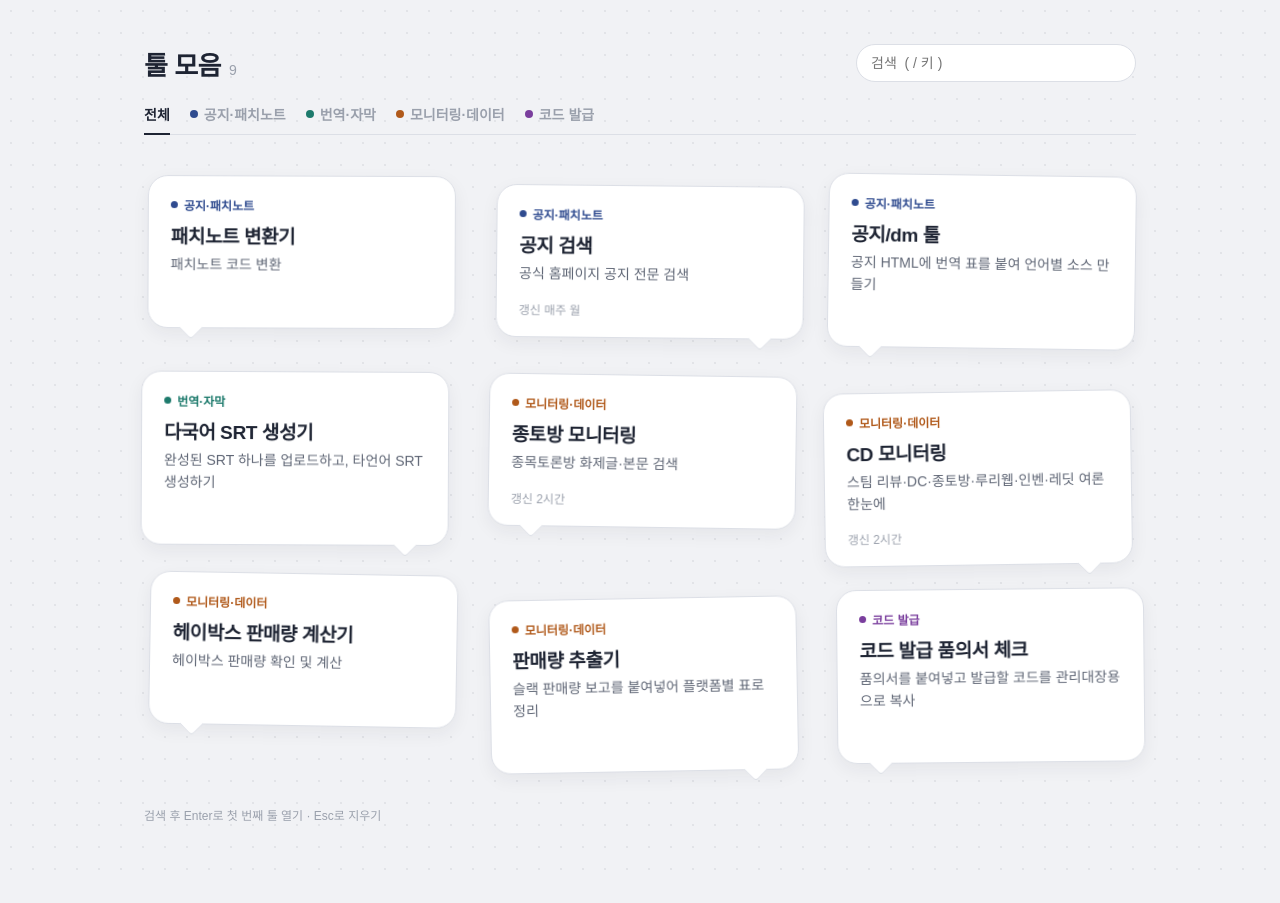
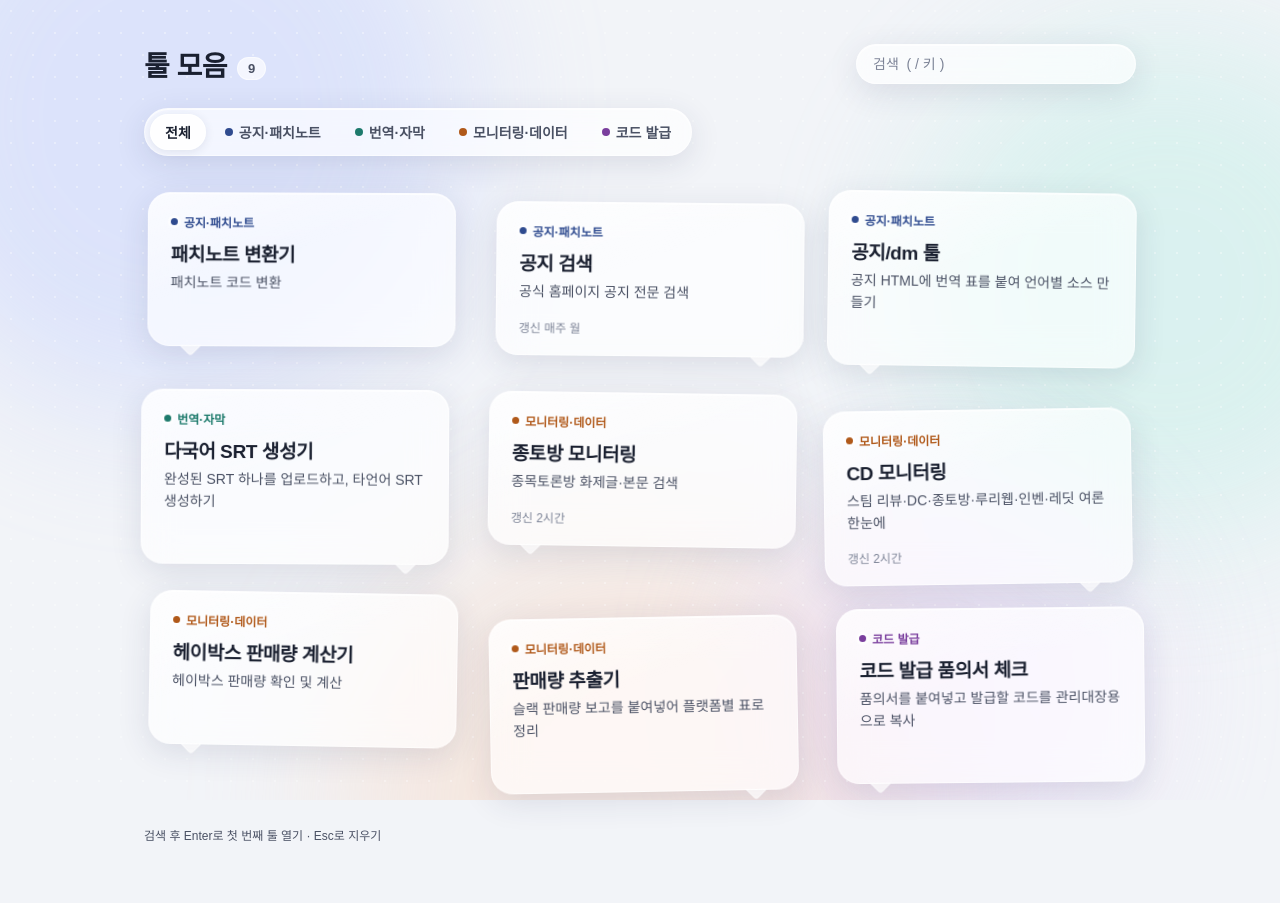
Before and after one commit to dltmddn09/launcher, a plain HTML site: page index.html in a window 1280 px wide. Drawn offline with Linux system fonts and the light colour scheme; a web font is replaced by a local one.

Commit message:
style: 런처를 글래스 디자인으로 변경
배경에 연한 파스텔 색 번짐을 깔고 카드·탭·검색창을 반투명 유리로 바꿈.
가독성을 위해 유리 불투명도는 높게(0.68) 유지.

Co-Authored-By: Claude Opus 5.5 <noreply@anthropic.com>

```diff
--- a/index.html
+++ b/index.html
@@ -9,12 +9,17 @@
   * { box-sizing: border-box; margin: 0; padding: 0; }
 
   :root {
-    --bg: #F1F2F5;
-    --ink: #1E2433;
-    --sub: #5F6675;
-    --muted: #9AA0AC;
-    --line: #DCDFE6;
-    --bubble: #FFFFFF;
+    --bg: #F2F4F8;
+    --ink: #1A2030;
+    --sub: #4A5164;
+    --muted: #7C8396;
+    /* 유리 */
+    --glass: rgba(255,255,255,0.68);
+    --glass-hi: rgba(255,255,255,0.82);
+    --glass-edge: rgba(255,255,255,0.75);
+    --glass-line: rgba(255,255,255,0.55);
+    --blur: 18px;
+    --shadow: 0 8px 32px rgba(40,50,90,0.12);
     /* 구분별 색: 순서대로 배정된다 */
     --c0: #2F4B8F;
     --c1: #1D7A6C;
@@ -28,49 +33,112 @@
     font-family: 'Pretendard', 'Malgun Gothic', sans-serif;
     color: var(--ink);
     background: var(--bg);
-    background-image: radial-gradient(rgba(30,36,51,0.07) 1px, transparent 1px);
+    overflow-x: hidden;
+    min-height: 100%;
+  }
+
+  /* 유리 뒤에 비치는 색 덩어리 */
+  .aurora { position: fixed; inset: 0; z-index: -1; overflow: hidden; pointer-events: none; }
+  .aurora span {
+    position: absolute;
+    border-radius: 50%;
+    filter: blur(70px);
+    opacity: 0.38;
+    animation: drift 26s ease-in-out infinite alternate;
+  }
+  .aurora span:nth-child(1) { width: 46vw; height: 46vw; left: -10vw; top: -14vw; background: #B9C8FF; }
+  .aurora span:nth-child(2) { width: 38vw; height: 38vw; right: -8vw; top: 4vh; background: #B4EDE1; animation-duration: 32s; animation-delay: -8s; }
+  .aurora span:nth-child(3) { width: 42vw; height: 42vw; left: 24vw; bottom: -20vw; background: #FAD3BA; animation-duration: 30s; animation-delay: -14s; }
+  .aurora span:nth-child(4) { width: 30vw; height: 30vw; right: 12vw; bottom: -6vw; background: #E4CDF6; animation-duration: 36s; animation-delay: -4s; }
+  @keyframes drift {
+    from { transform: translate(0, 0) scale(1); }
+    to   { transform: translate(6vw, 4vh) scale(1.12); }
+  }
+  /* 미세한 노이즈 대신 점 격자로 질감 */
+  .aurora::after {
+    content: '';
+    position: absolute;
+    inset: 0;
+    background-image: radial-gradient(rgba(255,255,255,0.35) 1px, transparent 1px);
     background-size: 22px 22px;
-    overflow-x: hidden;
+  }
+
+  .glass {
+    background: var(--glass);
+    -webkit-backdrop-filter: blur(var(--blur)) saturate(140%);
+    backdrop-filter: blur(var(--blur)) saturate(140%);
+    border: 1px solid var(--glass-line);
+    box-shadow: var(--shadow), inset 0 1px 0 var(--glass-edge);
   }
 
   .wrap { max-width: 1040px; margin: 0 auto; padding: 44px 24px 60px; }
 
   header { display: flex; align-items: flex-end; justify-content: space-between; gap: 16px; flex-wrap: wrap; }
-  header h1 { font-size: 26px; font-weight: 700; letter-spacing: -0.5px; }
-  header h1 small { font-size: 14px; font-weight: 500; color: var(--muted); margin-left: 8px; letter-spacing: 0; }
+  header h1 { font-size: 28px; font-weight: 700; letter-spacing: -0.5px; }
+  header h1 small {
+    display: inline-block;
+    vertical-align: middle;
+    font-size: 13px;
+    font-weight: 600;
+    color: var(--sub);
+    margin-left: 10px;
+    padding: 3px 10px;
+    border-radius: 999px;
+    letter-spacing: 0;
+    background: var(--glass);
+    border: 1px solid var(--glass-line);
+  }
 
   .search {
     width: 280px;
-    height: 38px;
-    padding: 0 14px;
-    border: 1px solid var(--line);
-    border-radius: 19px;
-    background: #fff;
+    height: 40px;
+    padding: 0 16px;
+    border-radius: 20px;
     font: inherit;
     font-size: 14px;
     color: var(--ink);
+    transition: background .2s, box-shadow .2s;
   }
-  .search:focus { outline: none; border-color: var(--c0); }
+  .search::placeholder { color: var(--muted); }
+  .search:focus {
+    outline: none;
+    background: var(--glass-hi);
+    box-shadow: var(--shadow), inset 0 1px 0 var(--glass-edge), 0 0 0 3px rgba(47,75,143,0.18);
+  }
 
-  .cats { display: flex; gap: 20px; margin: 22px 0 10px; border-bottom: 1px solid var(--line); flex-wrap: wrap; }
+  /* 탭: 유리 알약 */
+  .cats {
+    display: inline-flex;
+    gap: 4px;
+    margin: 24px 0 6px;
+    padding: 5px;
+    border-radius: 999px;
+    flex-wrap: wrap;
+    max-width: 100%;
+  }
   .cats button {
     background: none;
-    border: 0;
-    border-bottom: 2px solid transparent;
-    padding: 0 0 9px;
-    margin-bottom: -1px;
+    border: 1px solid transparent;
+    border-radius: 999px;
+    padding: 7px 14px;
     font: inherit;
     font-size: 14px;
     font-weight: 600;
-    color: var(--muted);
+    color: var(--sub);
     cursor: pointer;
     display: flex;
     align-items: center;
     gap: 6px;
+    transition: background .2s, color .2s, box-shadow .2s;
   }
   .cats button i { width: 8px; height: 8px; border-radius: 50%; background: var(--k, var(--ink)); }
-  .cats button:hover { color: var(--sub); }
-  .cats button.on { color: var(--ink); border-bottom-color: var(--k, var(--ink)); }
+  .cats button:hover { color: var(--ink); background: rgba(255,255,255,0.35); }
+  .cats button.on {
+    color: var(--k, var(--ink));
+    background: rgba(255,255,255,0.85);
+    border-color: rgba(255,255,255,0.9);
+    box-shadow: 0 2px 10px rgba(40,50,90,0.10);
+  }
 
   .field {
     display: grid;
@@ -99,33 +167,42 @@
 
   .body {
     position: relative;
-    background: var(--bubble);
-    border: 1.5px solid var(--line);
-    border-radius: 20px;
+    border-radius: 22px;
     padding: 20px 22px 18px;
-    box-shadow: 0 6px 18px rgba(30,36,51,0.06);
-    transition: border-color .2s, box-shadow .2s;
+    transition: background .25s, box-shadow .25s, border-color .25s;
   }
-  /* 말풍선 꼬리 */
-  .body::after {
+  /* 윗부분 빛 반사 */
+  .body::before {
     content: '';
     position: absolute;
-    bottom: -9px;
+    inset: 0;
+    border-radius: inherit;
+    background: linear-gradient(160deg, rgba(255,255,255,0.55) 0%, rgba(255,255,255,0) 42%);
+    pointer-events: none;
+  }
+  /* 말풍선 꼬리: 몸통 아래로 나온 삼각형만 보이게 잘라 유리가 두 겹으로 겹치지 않게 */
+  .tail {
+    position: absolute;
+    bottom: -8px;
     left: 34px;
     width: 16px;
     height: 16px;
-    background: var(--bubble);
-    border-right: 1.5px solid var(--line);
-    border-bottom: 1.5px solid var(--line);
+    background: var(--glass);
+    -webkit-backdrop-filter: blur(var(--blur)) saturate(140%);
+    backdrop-filter: blur(var(--blur)) saturate(140%);
+    border-right: 1px solid var(--glass-line);
+    border-bottom: 1px solid var(--glass-line);
     border-bottom-right-radius: 4px;
     transform: rotate(45deg);
-    transition: border-color .2s;
+    clip-path: polygon(100% 0, 100% 100%, 0 100%);
+    transition: background .25s, border-color .25s;
   }
-  .bubble.tail-r .body::after { left: auto; right: 34px; }
+  .bubble.tail-r .tail { left: auto; right: 34px; }
 
+  .cat, .name, .desc, .meta { position: relative; }
   .cat { display: flex; align-items: center; gap: 6px; font-size: 12px; font-weight: 600; color: var(--k); }
-  .cat i { width: 7px; height: 7px; border-radius: 50%; background: var(--k); }
-  .name { display: block; font-size: 19px; font-weight: 700; letter-spacing: -0.4px; margin: 8px 0 6px; transition: color .2s; }
+  .cat i { width: 7px; height: 7px; border-radius: 50%; background: var(--k); box-shadow: 0 0 0 3px rgba(255,255,255,0.6); }
+  .name { display: block; font-size: 19px; font-weight: 700; letter-spacing: -0.4px; margin: 9px 0 6px; transition: color .2s; }
   .desc { display: block; font-size: 14px; line-height: 1.55; color: var(--sub); }
   .meta {
     display: flex;
@@ -138,40 +215,48 @@
   .go { font-size: 13px; font-weight: 600; color: var(--k); opacity: 0; transform: translateX(-6px); transition: opacity .2s, transform .2s; }
 
   .bubble:hover .body, .bubble.sel .body, .bubble:focus-visible .body {
-    border-color: var(--k);
-    box-shadow: 0 14px 34px rgba(30,36,51,0.14);
+    background: var(--glass-hi);
+    border-color: rgba(255,255,255,0.9);
+    box-shadow: 0 18px 44px rgba(40,50,90,0.20), inset 0 1px 0 rgba(255,255,255,0.95), inset 0 0 0 1px color-mix(in srgb, var(--k) 35%, transparent);
   }
-  .bubble:hover .body::after, .bubble.sel .body::after, .bubble:focus-visible .body::after { border-color: var(--k); }
+  .bubble:hover .tail, .bubble.sel .tail, .bubble:focus-visible .tail { background: var(--glass-hi); border-color: rgba(255,255,255,0.9); }
   .bubble:hover .name, .bubble.sel .name { color: var(--k); }
   .bubble:hover .go, .bubble.sel .go, .bubble:focus-visible .go { opacity: 1; transform: none; }
 
-  .bubble.dim { opacity: 0.15; filter: grayscale(1); pointer-events: none; }
+  .bubble.dim { opacity: 0.2; filter: grayscale(1); pointer-events: none; }
 
-  mark { background: #FFE98A; color: inherit; border-radius: 2px; }
+  mark { background: rgba(255,226,110,0.85); color: inherit; border-radius: 3px; padding: 0 1px; }
 
-  .empty { display: none; text-align: center; color: var(--muted); padding: 60px 0 20px; font-size: 14px; }
+  .empty { display: none; text-align: center; color: var(--sub); padding: 60px 0 20px; font-size: 14px; }
   .empty.on { display: block; }
 
-  .foot { margin-top: 44px; font-size: 12px; color: var(--muted); }
+  .foot { margin-top: 44px; font-size: 12px; color: var(--sub); }
+
+  /* 유리 효과를 못 쓰는 브라우저: 불투명도만 올린다 */
+  @supports not ((backdrop-filter: blur(1px)) or (-webkit-backdrop-filter: blur(1px))) {
+    :root { --glass: rgba(255,255,255,0.86); --glass-hi: rgba(255,255,255,0.95); }
+  }
 
   @media (max-width: 640px) {
     .wrap { padding: 28px 16px 40px; }
     .search { width: 100%; }
     .field { grid-template-columns: 1fr; gap: 26px; }
+    .aurora span { filter: blur(50px); }
   }
   @media (prefers-reduced-motion: reduce) {
-    .float { animation: none; }
+    .float, .aurora span { animation: none; }
   }
 </style>
 </head>
 <body>
+<div class="aurora" aria-hidden="true"><span></span><span></span><span></span><span></span></div>
 
 <div class="wrap">
   <header>
     <h1>툴 모음<small id="count"></small></h1>
-    <input class="search" id="q" type="text" placeholder="검색  ( / 키 )" autocomplete="off">
+    <input class="search glass" id="q" type="text" placeholder="검색  ( / 키 )" autocomplete="off">
   </header>
-  <nav class="cats" id="cats"></nav>
+  <nav class="cats glass" id="cats"></nav>
   <main class="field" id="field"></main>
   <p class="empty" id="empty">검색 결과가 없습니다.</p>
   <p class="foot">검색 후 Enter로 첫 번째 툴 열기 · Esc로 지우기</p>
@@ -241,11 +326,12 @@ $field.innerHTML = TOOLS.map((t, i) => {
     `--r1:${(r() * 1.2).toFixed(2)}deg`,
   ].join(';');
   return `<a class="bubble${i % 2 ? ' tail-r' : ''}" data-i="${i}" href="${esc(t.url)}" target="_blank" rel="noopener" style="${style}">
-    <div class="float"><div class="body">
+    <div class="float"><div class="body glass">
       <span class="cat"><i></i>${esc(t.cat)}</span>
       <strong class="name">${esc(t.name)}</strong>
       <span class="desc">${esc(t.desc)}</span>
       <span class="meta"><span>${t.cycle ? '갱신 ' + esc(t.cycle) : ''}</span><span class="go">열기 →</span></span>
+      <span class="tail"></span>
     </div></div>
   </a>`;
 }).join('');
```
